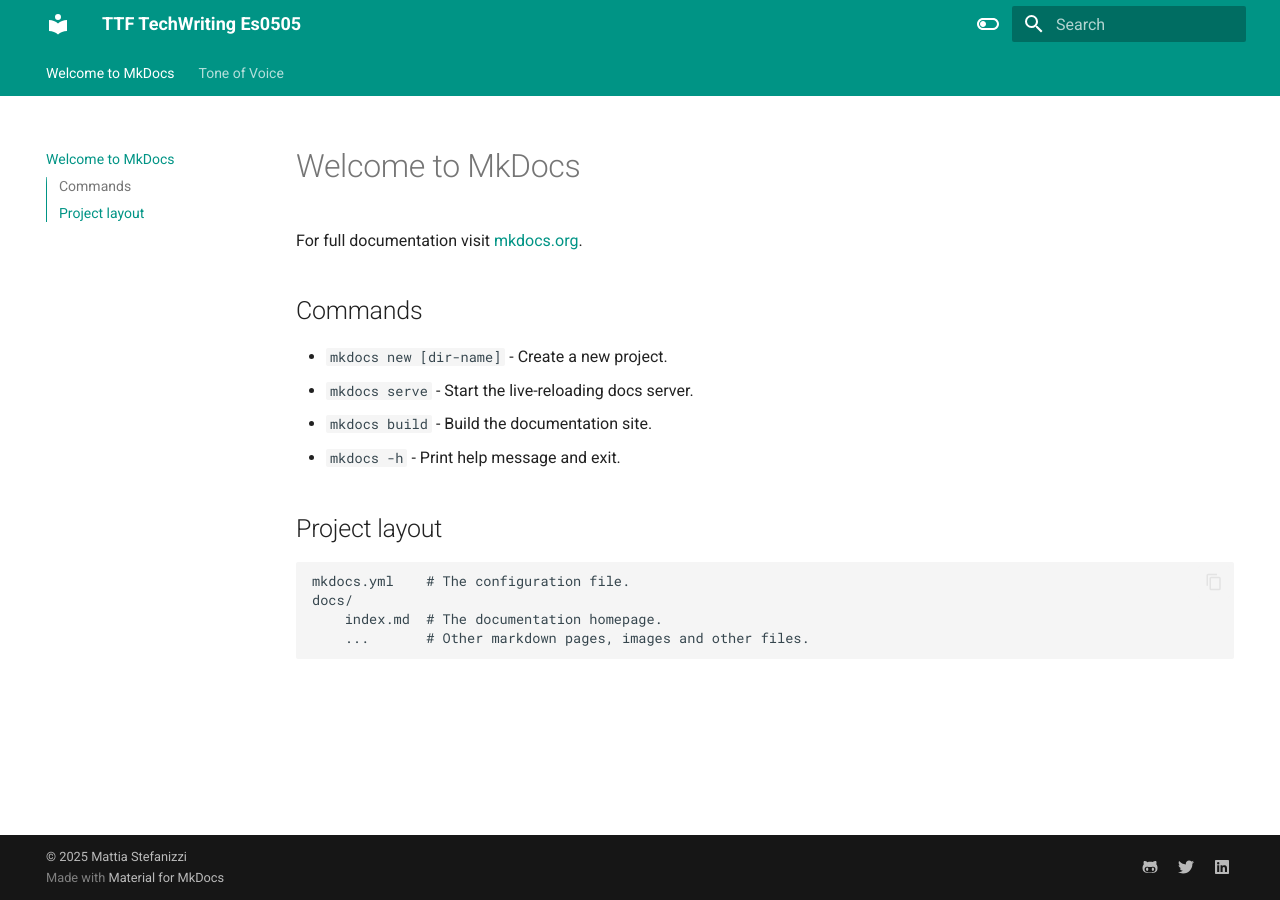
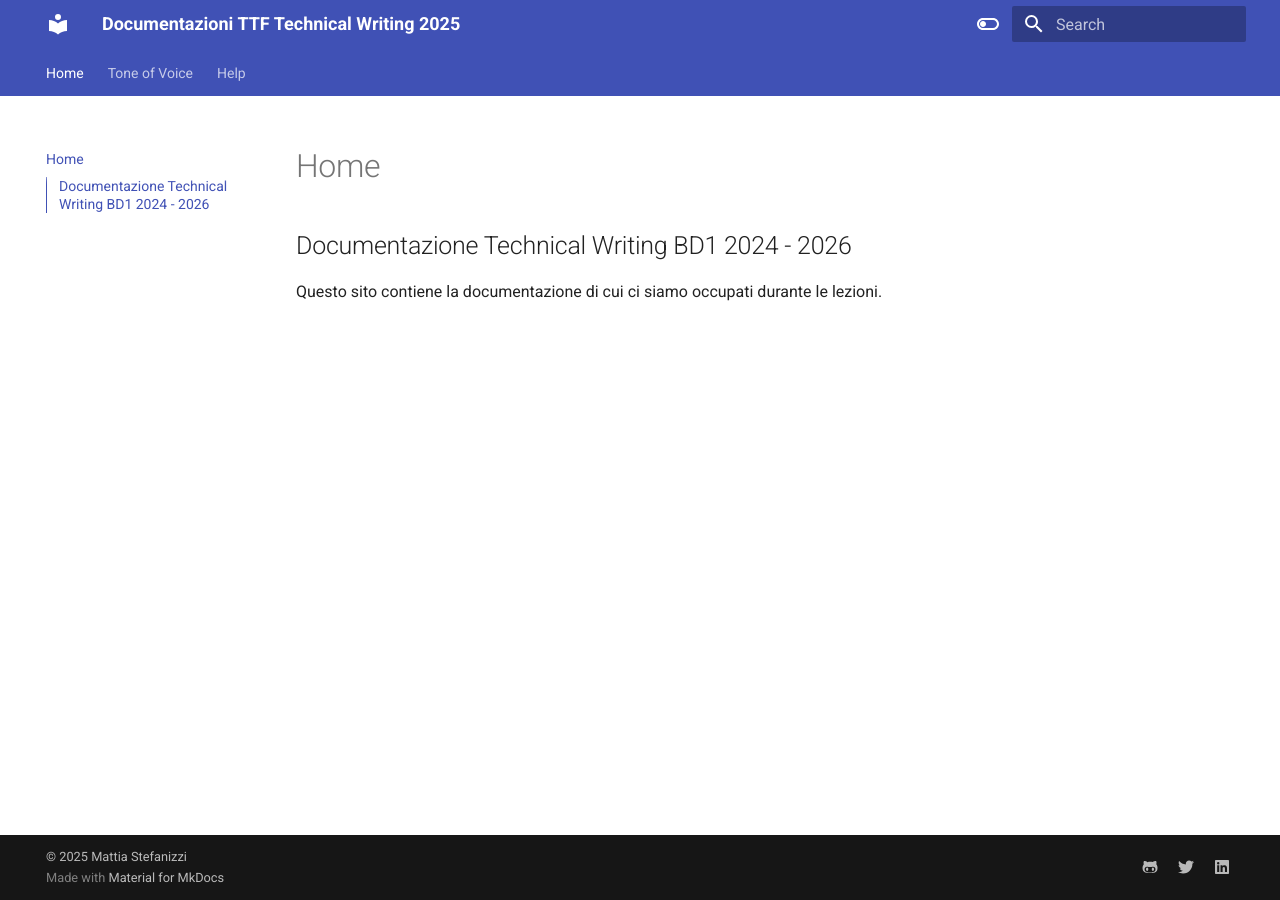
Before and after one commit to GMattiaStef/ttfesv3, an MkDocs documentation site: the page built from docs/index.md, in a window 1280 px wide. Built offline with MkDocs 1.6.1 and Material for MkDocs 9.7.7, drawn with Linux system fonts in a browser that asks for light colours.

Commit message:
$graphic and layout changes

```diff
--- a/docs/index.md
+++ b/docs/index.md
@@ -1,17 +1,4 @@
-# Welcome to MkDocs
+# Home
+## Documentazione Technical Writing BD1 2024 - 2026
 
-For full documentation visit [mkdocs.org](https://www.mkdocs.org).
-
-## Commands
-
-* `mkdocs new [dir-name]` - Create a new project.
-* `mkdocs serve` - Start the live-reloading docs server.
-* `mkdocs build` - Build the documentation site.
-* `mkdocs -h` - Print help message and exit.
-
-## Project layout
-
-    mkdocs.yml    # The configuration file.
-    docs/
-        index.md  # The documentation homepage.
-        ...       # Other markdown pages, images and other files.
+Questo sito contiene la documentazione di cui ci siamo occupati durante le lezioni.
--- a/mkdocs.yml
+++ b/mkdocs.yml
@@ -1,4 +1,4 @@
-site_name: TTF TechWriting Es0505
+site_name: Documentazioni TTF Technical Writing 2025
 theme:
   name: material
   features:
@@ -17,8 +17,8 @@ theme:
       toggle:
         icon: material/toggle-switch-off-outline
         name: Switch to dark mode
-      primary: teal
-      accent: purple
+      primary: dark blue
+      accent: light blue
     - scheme: slate
       toggle:
         icon: material/toggle-switch
```
Also changed, not shown: docs/esercizio.md (+1 -0 lines), docs/help.md (added, +17 -0 lines).
